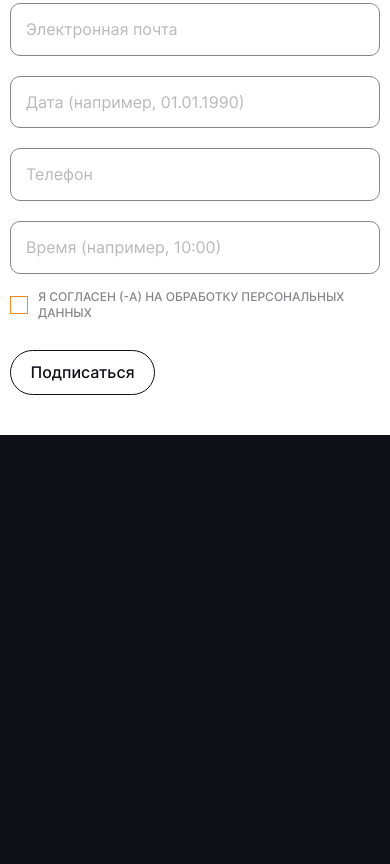
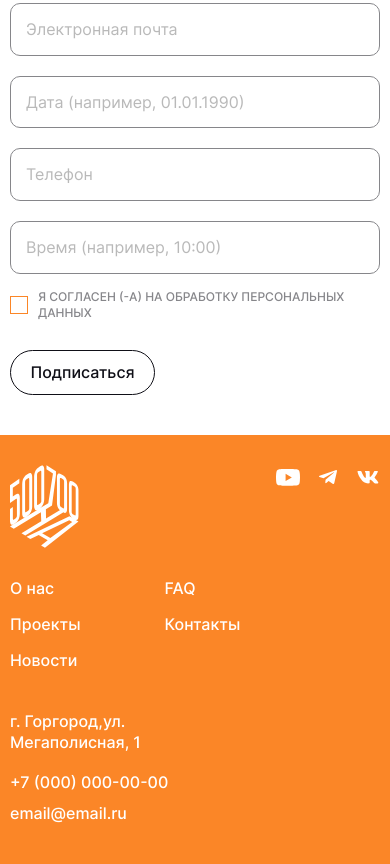
Before and after one commit to Aislu96/test-work-500-700, a React app: page / in a window 390 px wide. Shown: the part 4116-4980 px from the top of the page. Before the commit the page ends 4551 px from the top, so only its background shows below. Built offline with nearby package versions, Linux system fonts and the light colour scheme; a web font is replaced by a local one.

Commit message:
Восьмой commit

```diff
--- a/src/components/App/App.js
+++ b/src/components/App/App.js
@@ -1,7 +1,7 @@
 import './App.css';
 import '../Header/Header'
 import Header from "../Header/Header";
-import l from "../../images/Mobile Menu.png";
+// import l from "../../images/Mobile 320.png";
 import Main from "../Main/Main";
 import Footer from "../Footer/Footer";
 import {useRef} from "react";
@@ -25,7 +25,7 @@ function App() {
             {/*<img src={l} className="image"/>*/}
             <Header handleClickButton={handleClickButton}/>
             <Main  ref={refs}/>
-            {/*<Footer handleClickButton={handleClickButton}/>*/}
+            <Footer handleClickButton={handleClickButton}/>
         </>
     );
 }
--- a/src/components/Footer/Footer.css
+++ b/src/components/Footer/Footer.css
@@ -87,3 +87,30 @@
     opacity: 0.5;
     cursor: pointer;
 }
+
+
+@media screen and (max-width: 800px) {
+    .footer {
+        padding: 30px 10px 40px;
+        flex-direction: column;
+        gap: 30px;
+    }
+
+    .footer__group {
+        flex-direction: row;
+        justify-content: space-between;
+        gap: 0;
+    }
+
+    .footer__logo {
+        width: 69.45px;
+        height: 82.63px;
+    }
+    .footer__info {
+        margin-top: 10px;
+    }
+
+    .footer__nav {
+        gap: 84px;
+    }
+}
--- a/src/components/Footer/Footer.js
+++ b/src/components/Footer/Footer.js
@@ -1,4 +1,4 @@
-import logo from "../../images/logo.svg";
+import logo from "../../images/logoFooter.svg";
 import youtube from "../../images/youtube.svg";
 import telegram from "../../images/telegram.svg";
 import vk from "../../images/vk.svg";
```
Also changed, not shown: src/images/Header Desktop.png (deleted), src/images/logoFooter.svg (added), 1 other file.
